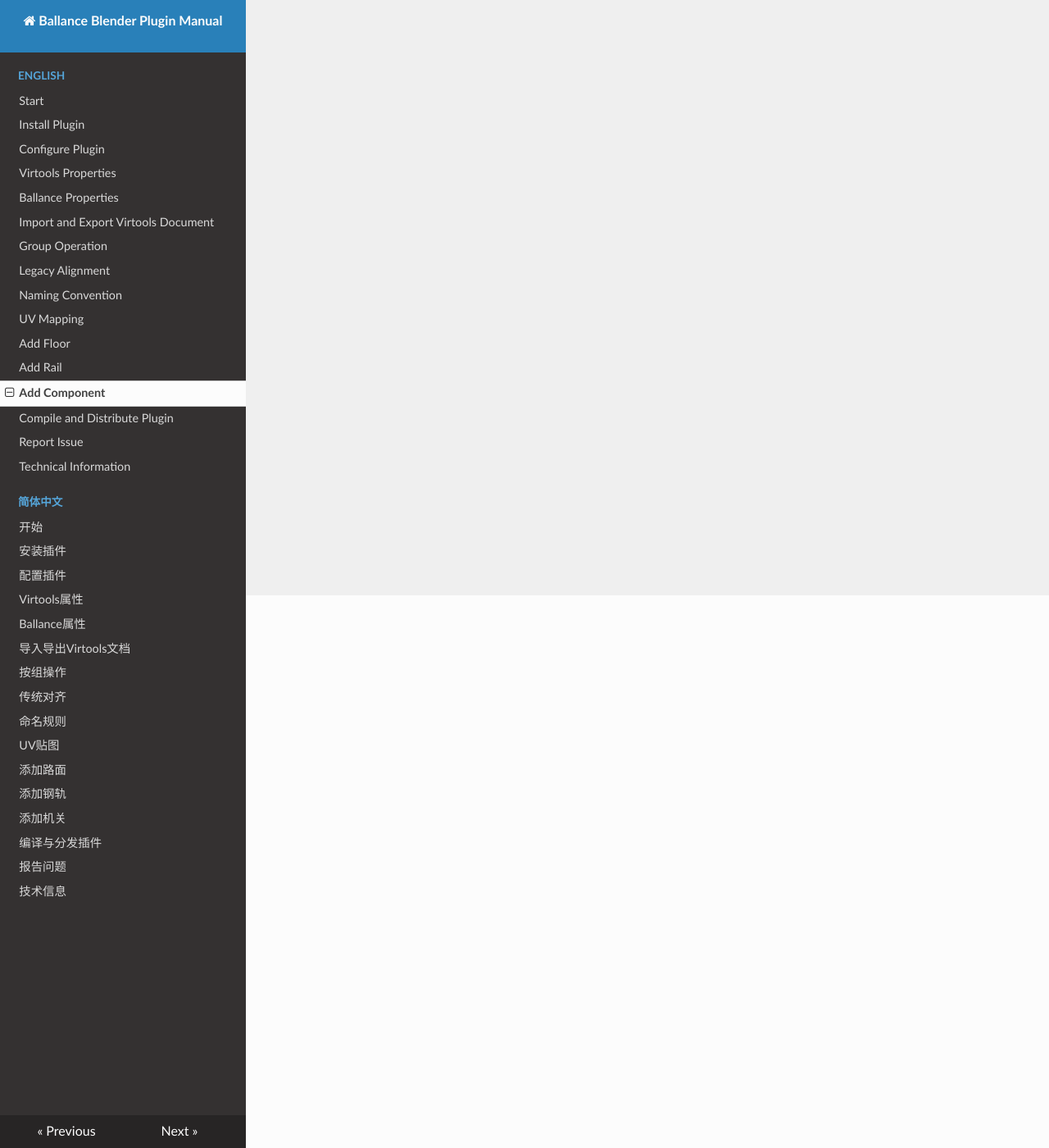
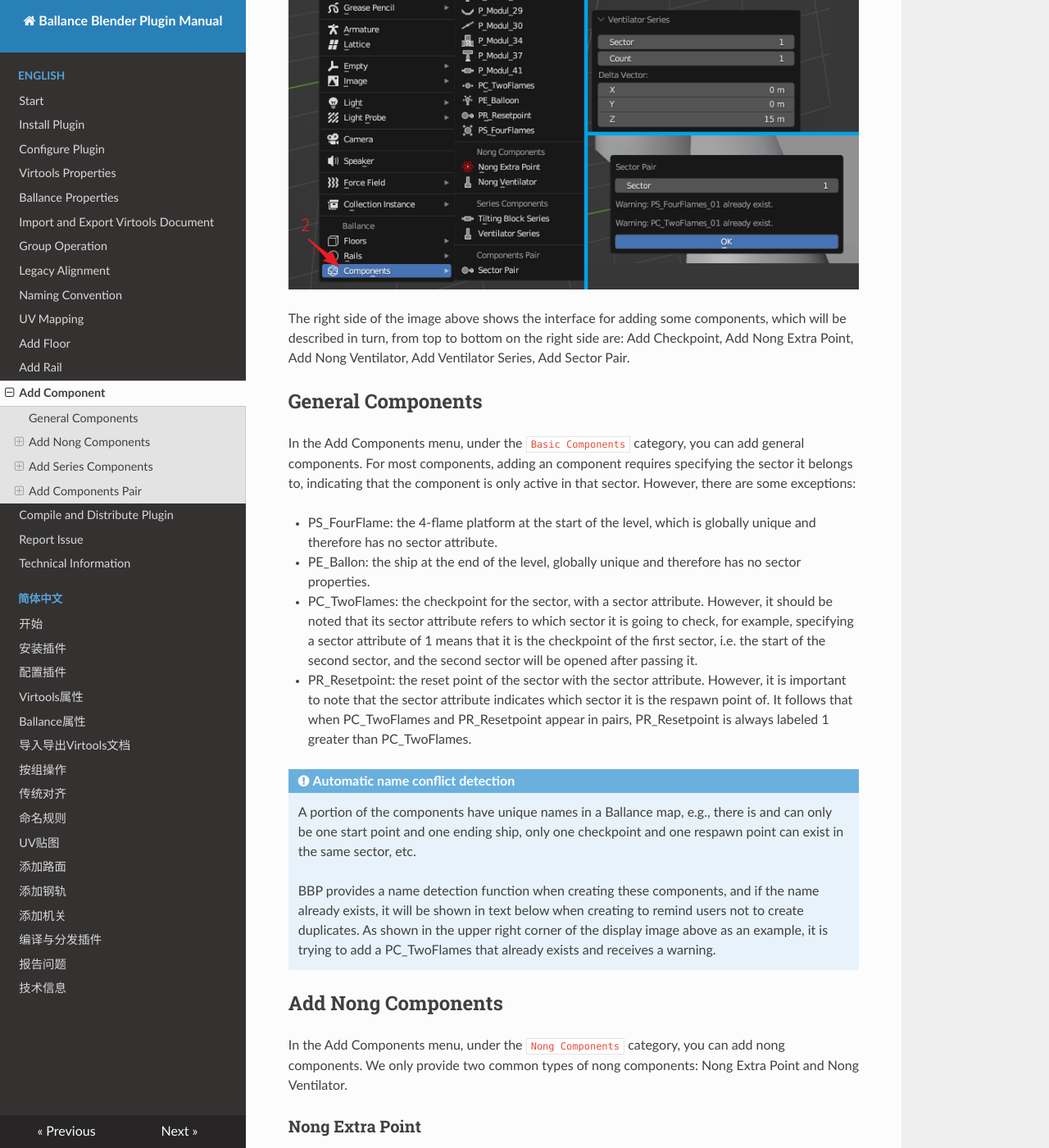
Before and after one commit to yyc12345/BallanceBlenderHelper, an MkDocs documentation site: the page built from docs/docs/en/component-adder.md, in a window 1280 px wide and 1400 px high, scrolled down 674 px. Shown: the whole window at 82% size. Built offline with MkDocs 1.6.1, drawn with Linux system fonts in a browser that asks for light colours; nearby versions of some CDN libraries; some of the changed text lies outside the part shown.

Commit message:
doc: translate documentation

```diff
--- a/docs/docs/en/component-adder.md
+++ b/docs/docs/en/component-adder.md
@@ -1,4 +1,59 @@
 # Add Component
 
-!!! info "Work in Progress"
-    This part of manual still work in progress.
+In the 3D view, click `Add - Components` to expand the Add Components menu. The menu is shown on the left side of the image below.
+
+![](../imgs/component-adder.png)
+
+The right side of the image above shows the interface for adding some components, which will be described in turn, from top to bottom on the right side are: Add Checkpoint, Add Nong Extra Point, Add Nong Ventilator, Add Ventilator Series, Add Sector Pair.
+
+## General Components
+
+In the Add Components menu, under the `Basic Components` category, you can add general components. For most components, adding an component requires specifying the sector it belongs to, indicating that the component is only active in that sector. However, there are some exceptions:
+
+* PS_FourFlame: the 4-flame platform at the start of the level, which is globally unique and therefore has no sector attribute.
+* PE_Ballon: the ship at the end of the level, globally unique and therefore has no sector properties.
+* PC_TwoFlames: the checkpoint for the sector, with a sector attribute. However, it should be noted that its sector attribute refers to which sector it is going to check, for example, specifying a sector attribute of 1 means that it is the checkpoint of the first sector, i.e. the start of the second sector, and the second sector will be opened after passing it.
+* PR_Resetpoint: the reset point of the sector with the sector attribute. However, it is important to note that the sector attribute indicates which sector it is the respawn point of. It follows that when PC_TwoFlames and PR_Resetpoint appear in pairs, PR_Resetpoint is always labeled 1 greater than PC_TwoFlames.
+
+!!! info "Automatic name conflict detection"
+    A portion of the components have unique names in a Ballance map, e.g., there is and can only be one start point and one ending ship, only one checkpoint and one respawn point can exist in the same sector, etc.
+
+    BBP provides a name detection function when creating these components, and if the name already exists, it will be shown in text below when creating to remind users not to create duplicates. As shown in the upper right corner of the display image above as an example, it is trying to add a PC_TwoFlames that already exists and receives a warning.
+
+## Add Nong Components
+
+In the Add Components menu, under the `Nong Components` category, you can add nong components. We only provide two common types of nong components: Nong Extra Point and Nong Ventilator.
+
+### Nong Extra Point
+
+To add a nong extra point, you need to specify the number of nong extra point and the sector number of it. It also will automatically rotate the nong extra point with a slight degree one by one to make the nong extra point look better in the game.
+
+### Nong Ventilator
+
+Nong ventilator are also added by specifying the number of nong ventilators and the sector number of ventilators. The difference is that we have provided some preset values for constructing nong ventilator that will just blow up wood or stone balls, and if you are not satisfied with these preset values, you can still enter the number yourself.
+
+!!! info "Ventilator arrays are also possible"
+    Did you know that nong ventilators are also possible by setting the offset to 0 when adding a ventilator series? The nong ventilator creation here is just providing some preset values.
+
+## Add Series Components
+
+In the Add Components menu, under the `Series Components` category, you can add series components (aka. component array). We only provide two types of commonly used series: fTilting Block Series and Ventilator Series.
+
+### Tilting Block Series
+
+Tilting Block Series requires you to provide the number of tilting blocks and the number of tilting blocks, and you can also adjust the spacing between adjacent tilting blocks, the default spacing is taken from the game.
+
+### Ventilator Series
+
+The ventilator series also requires sector number and count of ventilators, however it provides a 3D offset so that you can build a vertical or horizontal ventilator series. The default offset values are taken from the in-game values for vertical ventilator series.
+
+## Add Components Pair
+
+In the Add Components menu, under the `Components Pair` category, you can add pairs of components. Currently, only one type of pairs can be added: Sector Pair.
+
+### Sector Pair
+
+To add a Sector Pair, you need to enter a Sector number and it will automatically generate a pair of the checkpoint and respawn point components for you. For example, if you enter 1, it will automatically generate a 4-flame start point and a respawn point for Sector 1, if you enter 2, it will generate a checkpoint for Sector 1 and a respawn point for Sector 2, and so on.
+
+!!! info "Automatic name conflict detection"
+    Similar to normal component additions, sector pair additions have the same name conflict detection. As an example, the lower right corner of the image above shows that the sector pair for sector 1 already exists and does not need to be added.
```
